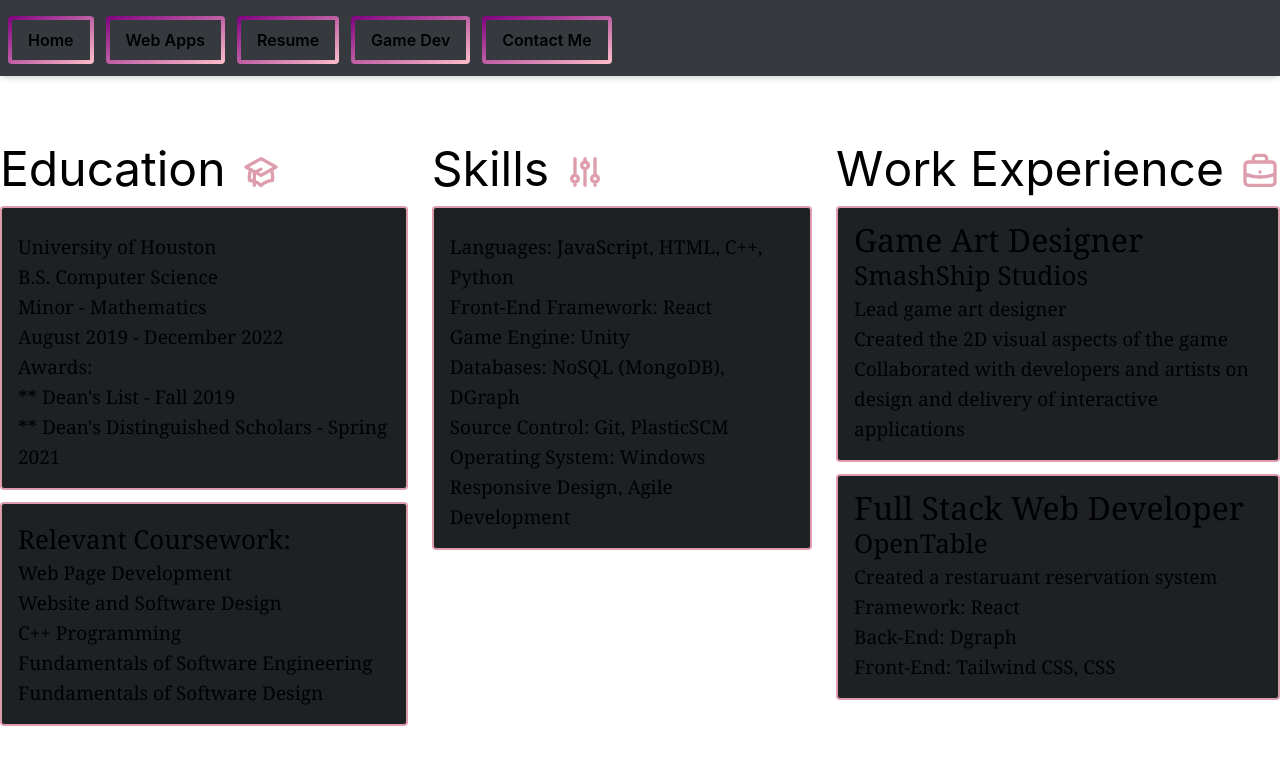
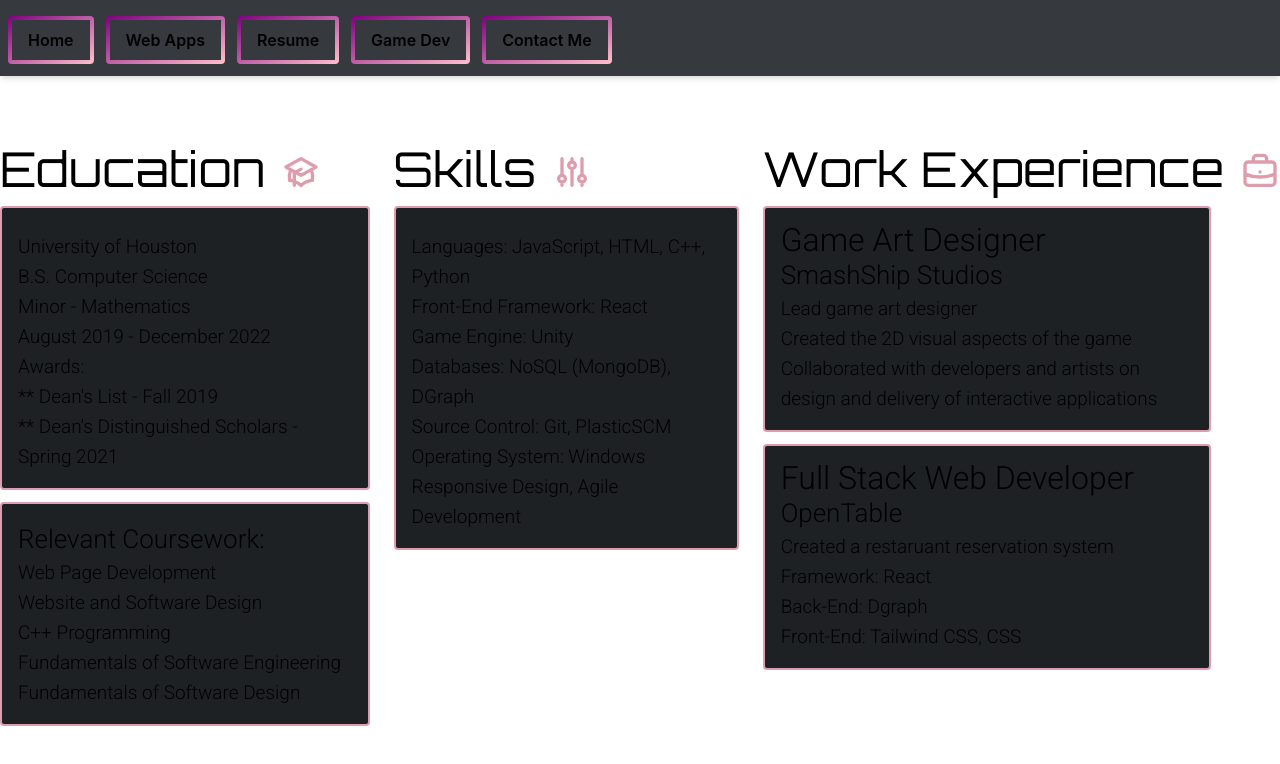
Before and after one commit to Jana-TT/personalWebsite, a Next.js app: page /resume in a window 1280 px wide. Shown: the top 764 px of the page. Built offline with nearby package versions, Linux system fonts and the light colour scheme.

Commit message:
ptretyygodd

```diff
--- a/components/animations/headerinfo.tsx
+++ b/components/animations/headerinfo.tsx
@@ -45,7 +45,7 @@ const HeaderInfo = ({ header, d1, d2, d3} : props) => {
       >
         {letters.map((letter, index) => (
 
-          <motion.span variants={child} key={index} className="text-lg2">
+          <motion.span variants={child} key={index} className="text-lg2 font-cool ">
             {letter === " " ? "\u00A0" : letter}
           </motion.span>
         ))}
--- a/components/animations/title.tsx
+++ b/components/animations/title.tsx
@@ -7,7 +7,7 @@ interface props {
 export default function Title( {name} : props) {
     return(
         <div className="">
-            <motion.div className='pt-80 text-xl text-center' initial="hidden" animate="visible" variants={{
+            <motion.div className='pt-80 text-xl text-center font-cool' initial="hidden" animate="visible" variants={{
             hidden: {
                 scale: .8,
                 opacity: 0
@@ -20,7 +20,10 @@ export default function Title( {name} : props) {
                 }
             },
         }}>
-            {name}
+
+            <h1 className="">
+                {name}
+            </h1>
 
         </motion.div>
 
--- a/components/gamedev/gamdevinfo.tsx
+++ b/components/gamedev/gamdevinfo.tsx
@@ -21,7 +21,7 @@ export default function Gamedevinfo({text, imageSource, widthSize, heightSize, l
             <div className="flex p-6 justify-center">
                 <Image src={imageSource} alt="" width={widthSize} height={heightSize}/>
 
-                <div className="flex-none pl-6 text-md">
+                <div className="flex-none pl-6 text-md font-robot">
                     <HeaderInfo header={header2} d1={d12} d2={d22} d3={d32}/>
                     {text.map((e) =>
                         <ul key={e}>
--- a/components/mainScreen/card.tsx
+++ b/components/mainScreen/card.tsx
@@ -7,7 +7,7 @@ interface props {
 export default function Card({pageLink, title, content} : props) {
     return(
 
-        <a href={pageLink} className="inline-block p-6 bg-gray-400 border-blush border-4 rounded-lg shadow-md hover:bg-gray-200 hover:outline-galaxy-400 hover:outline hover:outline-3">
+        <a href={pageLink} className="font-robot inline-block p-6 bg-gray-400 border-blush border-4 rounded-lg shadow-md hover:bg-gray-200 hover:outline-galaxy-400 hover:outline hover:outline-3">
             <h5 className="mb-2 text-lg font-semibold">{title}</h5>
             {content.map((e) =>
                 <ul key={e}>
--- a/components/resume/resumeinfo.tsx
+++ b/components/resume/resumeinfo.tsx
@@ -6,7 +6,7 @@ interface props {
 
 export default function ResumeInfo( {info, subcontent, title} : props){
     return(
-            <div className="font-serif max-w-md p-4 border rounded border-2 border-blush bg-gray-400 text-md">
+            <div className="font-robot max-w-md p-4 border rounded border-2 border-blush bg-gray-400 text-md">
                 <div className="text-lg">
                     {title.map((e) =>
                     <ul key={e}>
--- a/components/resume/subcontent.tsx
+++ /dev/null
@@ -1,16 +0,0 @@
-interface props {
-    subcontent: string[]
-}
-
-export default function Subcontent({ subcontent }: props) {
-    return(
-        <div className="font-serif max-w-sm p-4 border rounded border-2 border-blush font-semibold">
-            {subcontent.map((e) =>
-            <ul key={e}>
-
-                {e}
-            </ul>
-            )}
-        </div>
-    )
-}
--- a/components/webapps/template.tsx
+++ b/components/webapps/template.tsx
@@ -24,7 +24,7 @@ export default function Template({text, imageSource, widthSize, heightSize, link
                     <Image src={imageSource} alt="" width={widthSize} height={heightSize} className="rounded"/>
                 </div>
 
-                <div className="pl-6 text-md max-w-prose">
+                <div className="pl-6 text-md max-w-prose font-robot">
                     <HeaderInfo header={header2} d1={d12} d2={d22} d3={d32}/>
                     {text.map((e) =>
                         <ul key={e}>
--- a/pages/index.tsx
+++ b/pages/index.tsx
@@ -10,6 +10,7 @@ export default function Home() {
         <BigName/>
         <Skills/>
 
+
     </div>
   )
 }
--- a/styles/globals.css
+++ b/styles/globals.css
@@ -1,3 +1,6 @@
+@import url('https://fonts.googleapis.com/css2?family=Orbitron&display=swap%27');
+@import url('https://fonts.googleapis.com/css2?family=Roboto:wght@300&display=swap');
+
 @tailwind base;
 @tailwind components;
 @tailwind utilities;
--- a/tailwind.config.js
+++ b/tailwind.config.js
@@ -27,6 +27,10 @@ module.exports = {
       spacing: {
         '400px' : '36rem'
       },
+      fontFamily: {
+        cool: ['Orbitron'],
+        robot: ['Roboto']
+      }
     },
   },
   plugins: [],
```
Also changed, not shown: styles/Home.module.css (line endings or trailing spaces).
